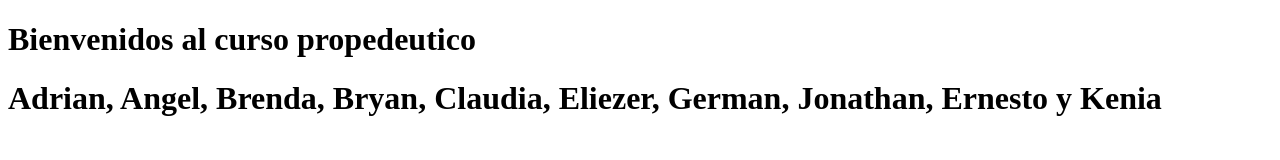
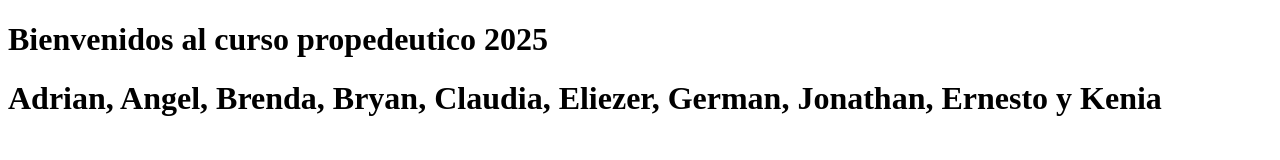
Before and after one commit to MauEnddeveloper/GitExampleRepo, a plain HTML site: page index.html in a window 1280 px wide. Drawn offline with Linux system fonts and the light colour scheme.

```diff
--- a/index.html
+++ b/index.html
@@ -3,6 +3,6 @@
         <title>Bienvenidos al curso</title>
     </head>
     <body>
-        <h1>Bienvenidos al curso propedeutico</h1>
+        <h1>Bienvenidos al curso propedeutico 2025</h1>
         <h1>Adrian, Angel, Brenda, Bryan, Claudia, Eliezer, German, Jonathan, Ernesto y Kenia</h1>
     </body>
```
